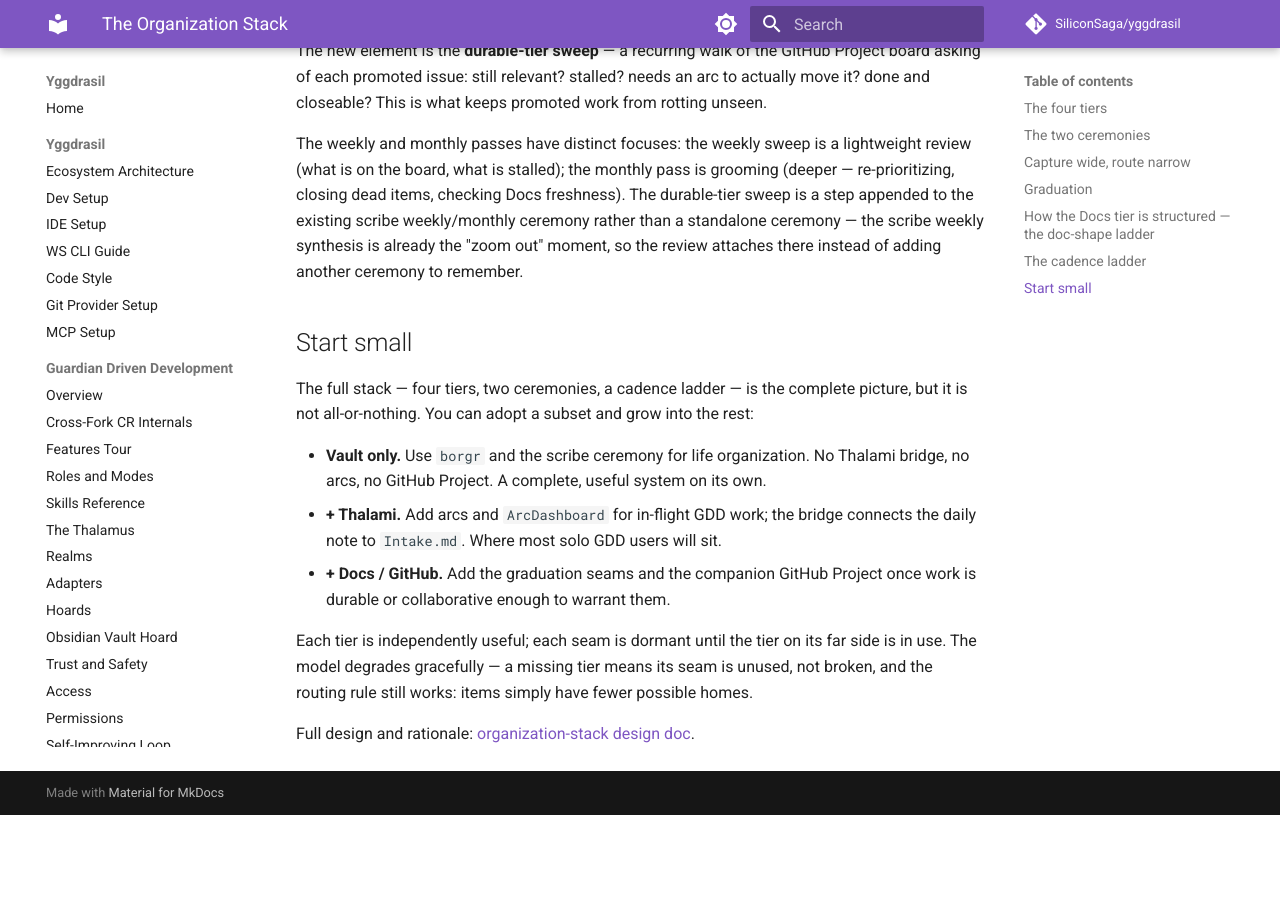
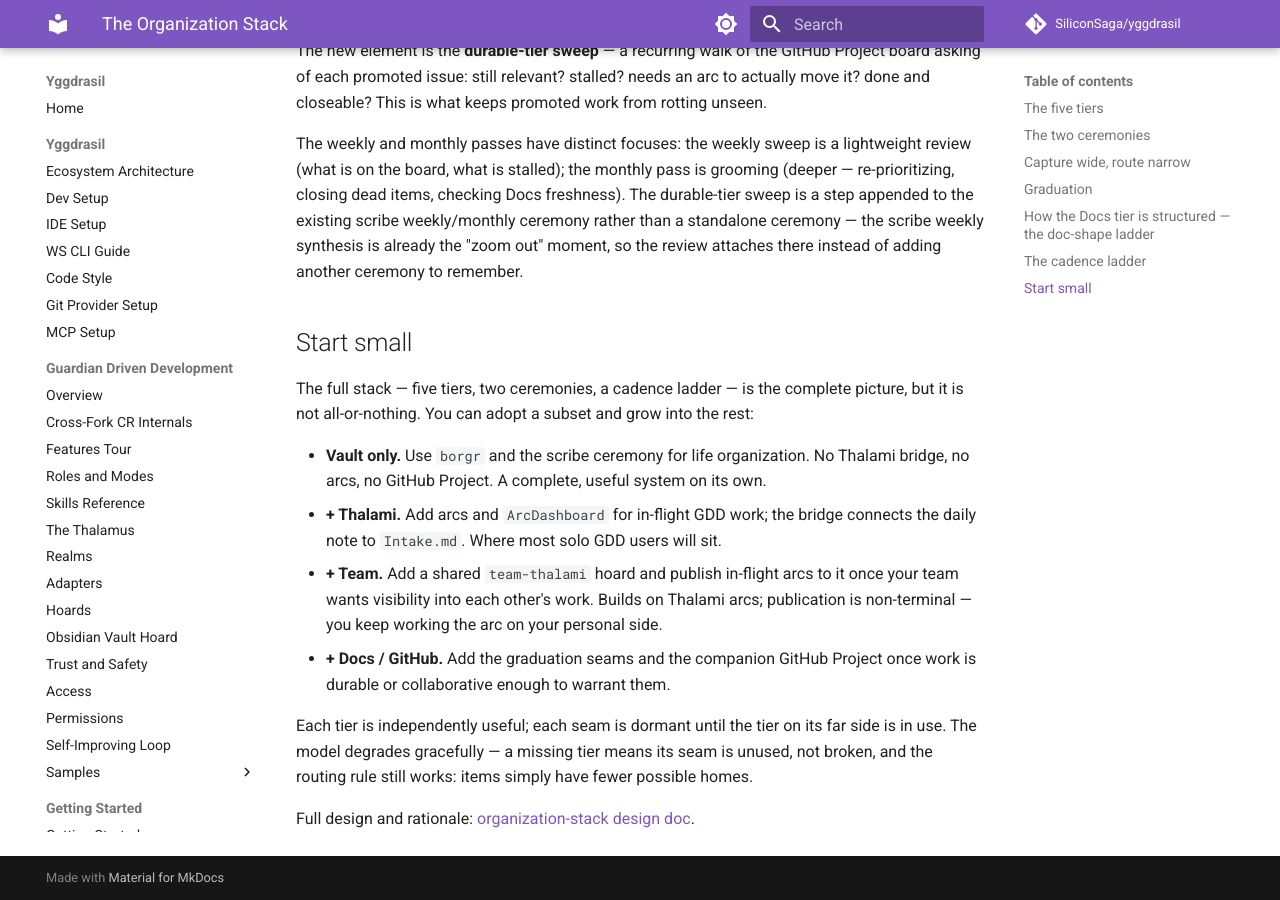
Before and after one commit to SiliconSaga/yggdrasil, an MkDocs documentation site: the page built from docs/gdd/organization-stack.md, in a window 1280 px wide and 900 px high, scrolled down 4305 px. Built offline with MkDocs 1.6.1 and Material for MkDocs 9.7.7, drawn with Linux system fonts in a browser that asks for light colours; comment, search, counter and statistics services are not loaded; before the commit the page ends 5120 px from its top, so only the background shows below that; some of the changed text lies outside the part shown.

Commit message:
docs(gdd): reframe organization stack as five tiers (add Team)
The Team tier made "four tiers" stale in the intro, the section heading, and
the Start small summary, and the adoption ladder omitted Team. Reframe to five
tiers and add a "+ Team" step to the ladder. Review follow-up to the Team-row
insertion.

Co-Authored-By: Claude Opus 4.7 <noreply@anthropic.com>

```diff
--- a/docs/gdd/organization-stack.md
+++ b/docs/gdd/organization-stack.md
@@ -1,8 +1,8 @@
 # The Organization Stack
 
-Work in this ecosystem lives across several places: an Obsidian vault for daily life organization, the Thalamus and arcs for in-flight GDD work, component `docs/` directories for durable reference knowledge, and GitHub for trackable collaborative work. The **organization stack** is the model that names those four tiers and defines the promotion paths between them — so items move deliberately rather than drifting or getting lost.
+Work in this ecosystem lives across several places: an Obsidian vault for daily life organization, the Thalamus and arcs for in-flight GDD work, component `docs/` directories for durable reference knowledge, and GitHub for trackable collaborative work. The **organization stack** is the model that names those five tiers and defines the promotion paths between them — so items move deliberately rather than drifting or getting lost.
 
-## The four tiers
+## The five tiers
 
 The stack is read as audience/purpose tiers, not a simple durability ladder. Durability rises roughly across the tiers but not monotonically — an Area note in the Vault is permanent, while an arc in the Thalami tier is ephemeral.
 
@@ -100,10 +100,11 @@ The weekly and monthly passes have distinct focuses: the weekly sweep is a light
 
 ## Start small
 
-The full stack — four tiers, two ceremonies, a cadence ladder — is the complete picture, but it is not all-or-nothing. You can adopt a subset and grow into the rest:
+The full stack — five tiers, two ceremonies, a cadence ladder — is the complete picture, but it is not all-or-nothing. You can adopt a subset and grow into the rest:
 
 - **Vault only.** Use `borgr` and the scribe ceremony for life organization. No Thalami bridge, no arcs, no GitHub Project. A complete, useful system on its own.
 - **+ Thalami.** Add arcs and `ArcDashboard` for in-flight GDD work; the bridge connects the daily note to `Intake.md`. Where most solo GDD users will sit.
+- **+ Team.** Add a shared `team-thalami` hoard and publish in-flight arcs to it once your team wants visibility into each other's work. Builds on Thalami arcs; publication is non-terminal — you keep working the arc on your personal side.
 - **+ Docs / GitHub.** Add the graduation seams and the companion GitHub Project once work is durable or collaborative enough to warrant them.
 
 Each tier is independently useful; each seam is dormant until the tier on its far side is in use. The model degrades gracefully — a missing tier means its seam is unused, not broken, and the routing rule still works: items simply have fewer possible homes.
```
